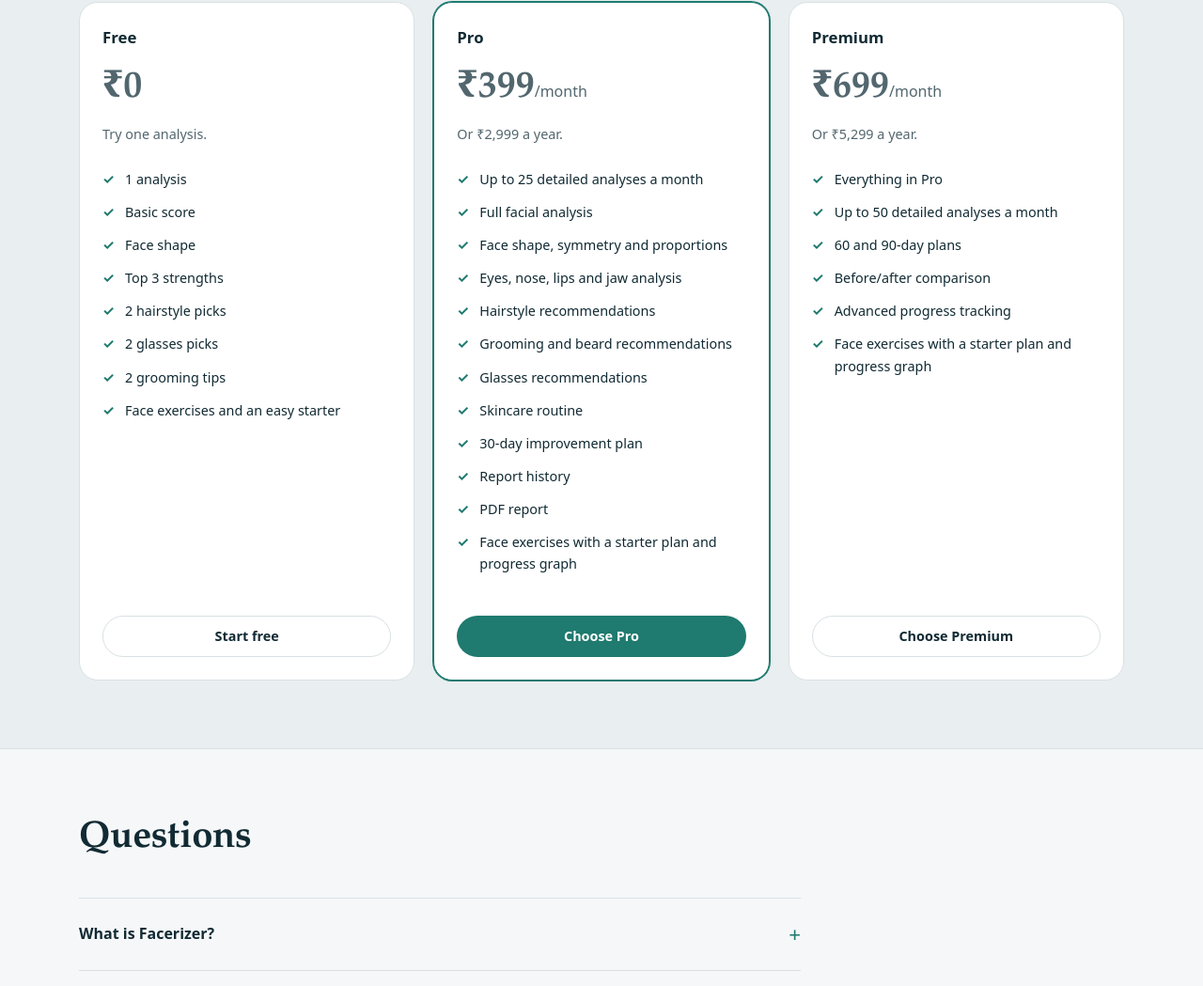
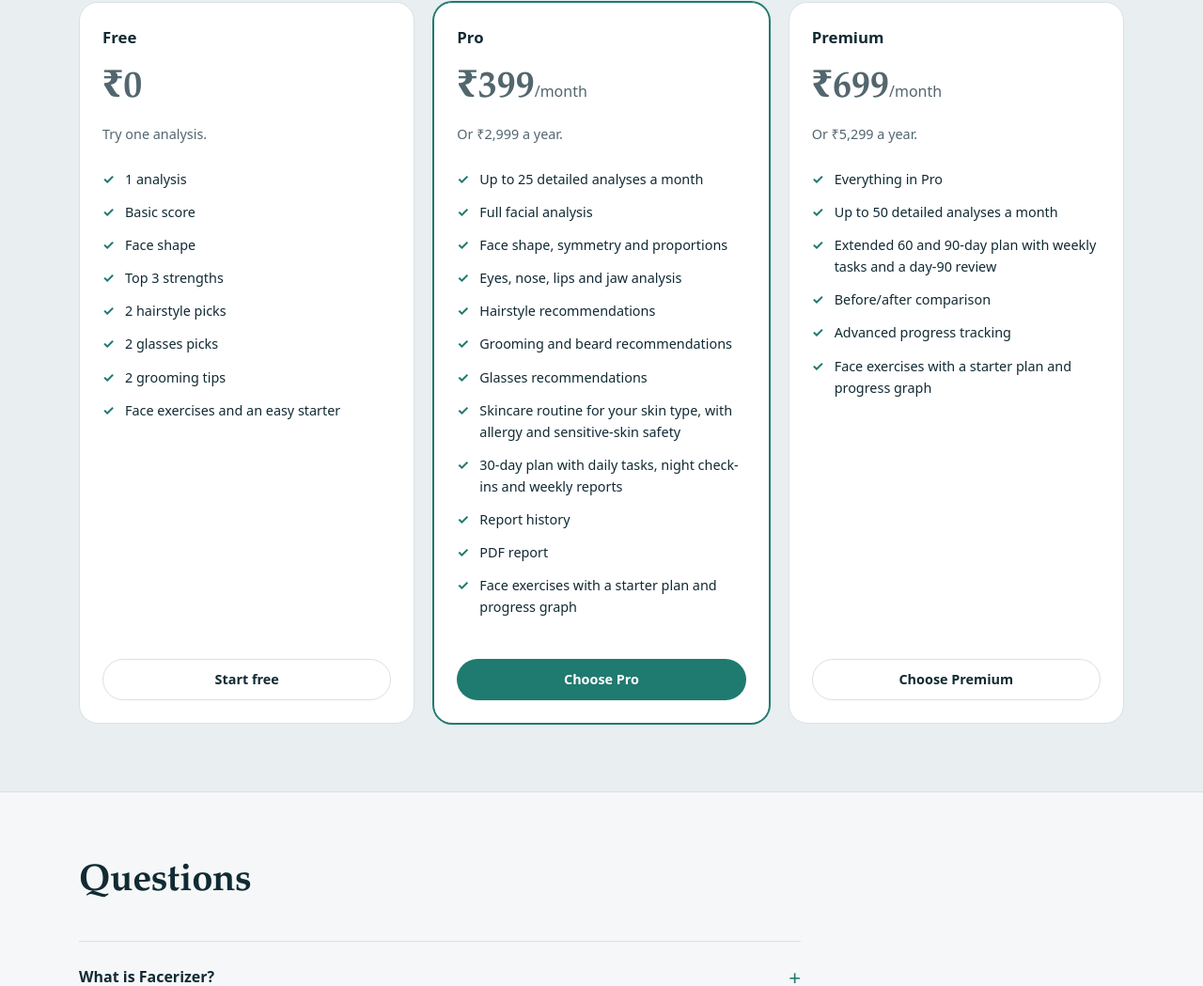
Before and after one commit to s1a2c3-spec/Facerizer, a plain HTML site: page index.html in a window 1280 px wide. Shown: the part 3718-4767 px from the top of the page at 94% size. Drawn offline with Linux system fonts and the light colour scheme.

Commit message:
Add files via upload

```diff
--- a/index.html
+++ b/index.html
@@ -254,14 +254,14 @@
           <h3>Pro</h3>
           <p class="price">₹399<span>/month</span></p>
           <p class="muted">Or ₹2,999 a year.</p>
-          <ul class="ticks"><li>Up to 25 detailed analyses a month</li><li>Full facial analysis</li><li>Face shape, symmetry and proportions</li><li>Eyes, nose, lips and jaw analysis</li><li>Hairstyle recommendations</li><li>Grooming and beard recommendations</li><li>Glasses recommendations</li><li>Skincare routine</li><li>30-day improvement plan</li><li>Report history</li><li>PDF report</li><li>Face exercises with a starter plan and progress graph</li></ul>
+          <ul class="ticks"><li>Up to 25 detailed analyses a month</li><li>Full facial analysis</li><li>Face shape, symmetry and proportions</li><li>Eyes, nose, lips and jaw analysis</li><li>Hairstyle recommendations</li><li>Grooming and beard recommendations</li><li>Glasses recommendations</li><li>Skincare routine for your skin type, with allergy and sensitive-skin safety</li><li>30-day plan with daily tasks, night check-ins and weekly reports</li><li>Report history</li><li>PDF report</li><li>Face exercises with a starter plan and progress graph</li></ul>
           <a href="/checkout?plan=pro" class="btn btn-primary">Choose Pro</a>
         </div>
         <div class="card plan">
           <h3>Premium</h3>
           <p class="price">₹699<span>/month</span></p>
           <p class="muted">Or ₹5,299 a year.</p>
-          <ul class="ticks"><li>Everything in Pro</li><li>Up to 50 detailed analyses a month</li><li>60 and 90-day plans</li><li>Before/after comparison</li><li>Advanced progress tracking</li><li>Face exercises with a starter plan and progress graph</li></ul>
+          <ul class="ticks"><li>Everything in Pro</li><li>Up to 50 detailed analyses a month</li><li>Extended 60 and 90-day plan with weekly tasks and a day-90 review</li><li>Before/after comparison</li><li>Advanced progress tracking</li><li>Face exercises with a starter plan and progress graph</li></ul>
           <a href="/checkout?plan=premium" class="btn btn-outline">Choose Premium</a>
         </div>
       </div>
```
Also changed, not shown: pricing.html (+2 -2 lines).
